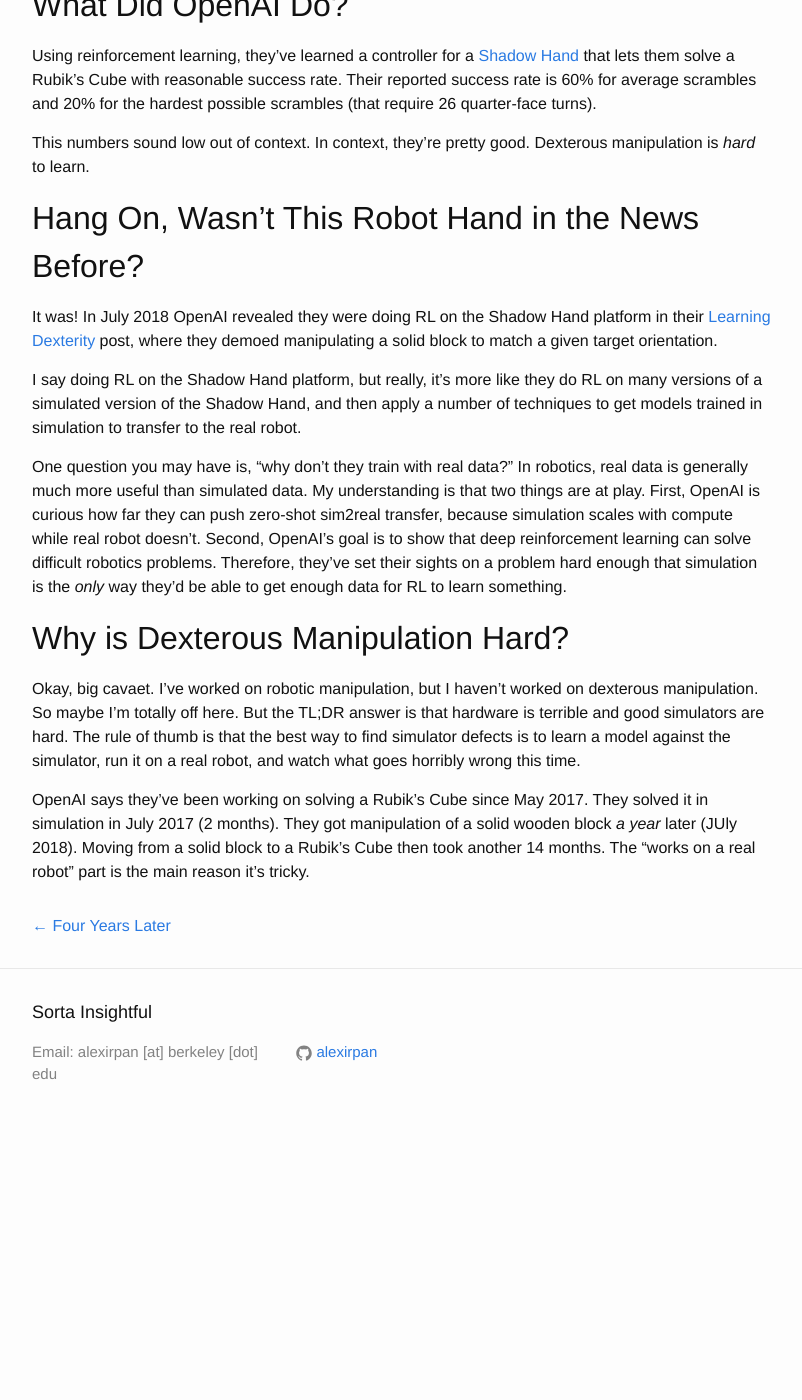
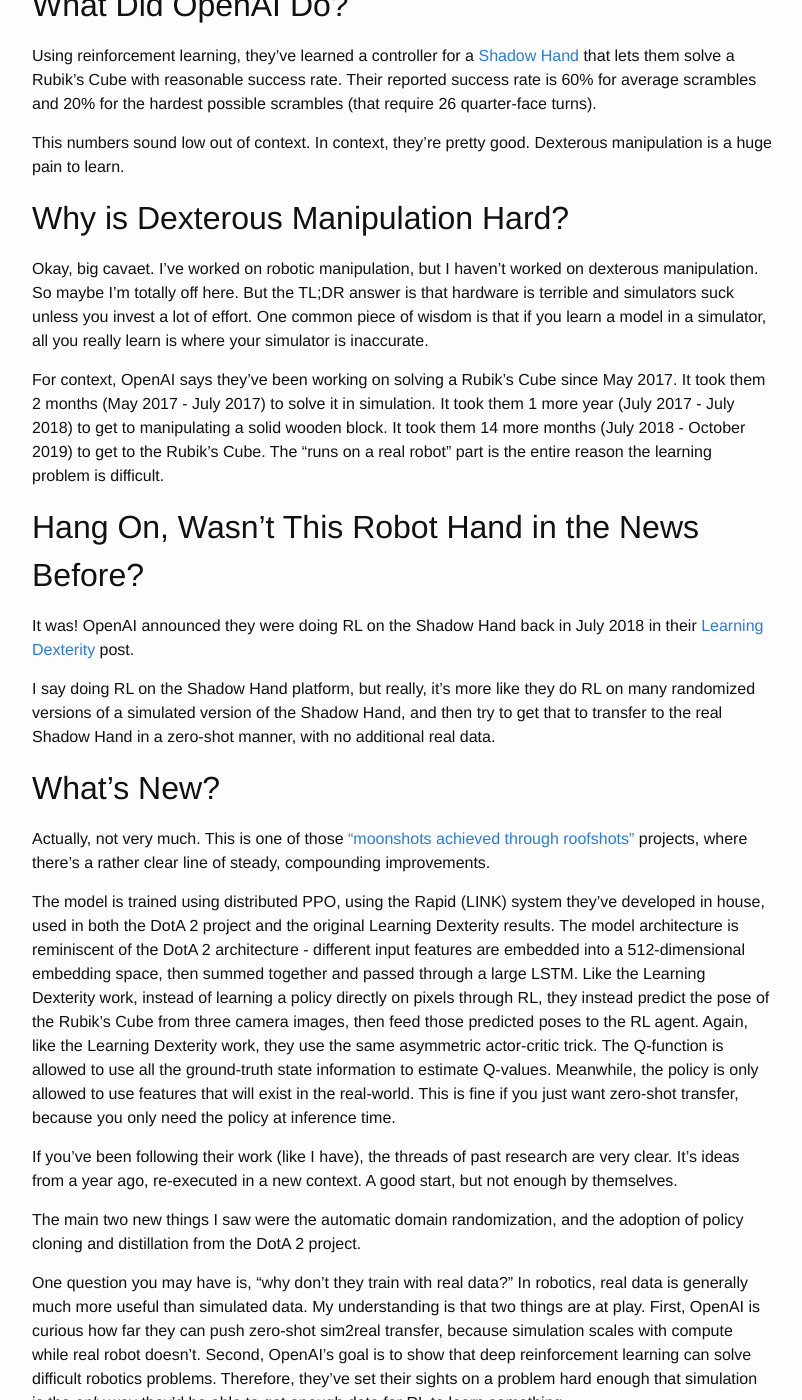
Before and after one commit to alexirpan/alexirpan.github.io, a Jekyll site: the page built from _posts/2019-10-16-openai-rubiks.markdown, in a window 1280 px wide and 1400 px high, scrolled down 395 px. Shown: the whole window, without its empty margins (238-1040 px from the left). Built offline with Jekyll 4.4.1, drawn with Linux system fonts in a browser that asks for light colours; nearby versions of some CDN libraries; before the commit the page ends 1541 px from its top, so only the background shows below that.

Commit message:
Some more progress, not really feeling it tonight.

```diff
--- a/_posts/2019-10-16-openai-rubiks.markdown
+++ b/_posts/2019-10-16-openai-rubiks.markdown
@@ -20,21 +20,71 @@
 scrambles (that require 26 quarter-face turns).
 
 This numbers sound low out of context. In context, they're pretty good.
-Dexterous manipulation is *hard* to learn.
+Dexterous manipulation is a huge pain to learn.
+
+
+Why is Dexterous Manipulation Hard?
+-----------------------------------------------------------------------
+
+Okay, big cavaet. I've worked on robotic manipulation, but I haven't worked
+on dexterous manipulation. So maybe I'm totally off here. But the TL;DR
+answer is that hardware is terrible and simulators suck unless you invest a
+lot of effort. One common
+piece of wisdom is that if you learn a model in a simulator, all you really
+learn is where your simulator is inaccurate.
+
+For context, OpenAI says they've been working on solving a Rubik's Cube since
+May 2017. It took them 2 months (May 2017 - July 2017) to solve it in
+simulation. It took them 1 more year (July 2017 - July 2018) to get to manipulating
+a solid wooden block. It took them 14 more months (July 2018 - October 2019)
+to get to the Rubik's Cube. The "runs on a real robot" part is the entire
+reason the learning problem is difficult.
 
 
 Hang On, Wasn't This Robot Hand in the News Before?
 ----------------------------------------------------------------------
 
-It was! In July 2018 OpenAI revealed they were doing RL on the Shadow Hand
-platform in their [Learning Dexterity](https://openai.com/blog/learning-dexterity/)
-post, where they demoed manipulating a solid block to match a given target
-orientation.
+It was! OpenAI announced they were doing RL on the Shadow Hand
+back in July 2018 in their [Learning Dexterity](https://openai.com/blog/learning-dexterity/)
+post.
 
 I say doing RL on the Shadow Hand platform, but really, it's more like they do
-RL on many versions of a simulated version of the Shadow Hand, and then apply
-a number of techniques to get models trained in simulation to transfer to the
-real robot.
+RL on many randomized versions of a simulated version of the Shadow Hand, and
+then try to get that to transfer to the real Shadow Hand in a zero-shot manner,
+with no additional real data.
+
+
+What's New?
+-------------------------------------------------------------------------------
+
+Actually, not very much. This is one of those
+["moonshots achieved through roofshots"](https://rework.withgoogle.com/blog/the-roofshot-manifesto/)
+projects, where there's a rather clear line of steady, compounding
+improvements.
+
+The model is trained using distributed PPO, using the Rapid (LINK) system
+they've developed in house, used in both the DotA 2 project and the original
+Learning Dexterity results. The model architecture is reminiscent
+of the DotA 2 architecture - different input features are embedded into a
+512-dimensional embedding space, then summed together and passed through a
+large LSTM. Like the Learning Dexterity work, instead of learning a policy
+directly on pixels through RL, they instead predict the pose of the Rubik's
+Cube from three camera images, then feed those predicted poses to the RL
+agent. Again, like the Learning Dexterity work, they use the same asymmetric
+actor-critic trick. The Q-function is allowed to use all the ground-truth
+state information to estimate Q-values. Meanwhile, the policy is only
+allowed to use features that will exist in the real-world. This is fine if
+you just want zero-shot transfer, because you only need the policy at inference
+time.
+
+If you've been following their work (like I have), the threads of past research
+are very clear. It's ideas from a year ago, re-executed in a new context.
+A good start, but not enough by themselves.
+
+The main two new things I saw were the automatic domain randomization, and the
+adoption of policy cloning and distillation from the DotA 2 project.
+
+
 
 One question you may have is, "why don't they train with real data?" In robotics,
 real data is generally much more useful than simulated data. My understanding
@@ -44,20 +94,3 @@
 learning can solve difficult robotics problems. Therefore, they've set their
 sights on a problem hard enough that simulation is the *only* way they'd be
 able to get enough data for RL to learn something.
-
-
-Why is Dexterous Manipulation Hard?
------------------------------------------------------------------------
-
-Okay, big cavaet. I've worked on robotic manipulation, but I haven't worked
-on dexterous manipulation. So maybe I'm totally off here. But the TL;DR
-answer is that hardware is terrible and good simulators are hard. The rule
-of thumb is that the best way to find simulator defects is to learn a model
-against the simulator, run it on a real robot, and watch what goes horribly
-wrong this time.
-
-OpenAI says they've been working on solving a Rubik's Cube since May 2017.
-They solved it in simulation in July 2017 (2 months). They got manipulation
-of a solid wooden block *a year* later (JUly 2018). Moving from a solid
-block to a Rubik's Cube then took another 14 months. The
-"works on a real robot" part is the main reason it's tricky.
```
